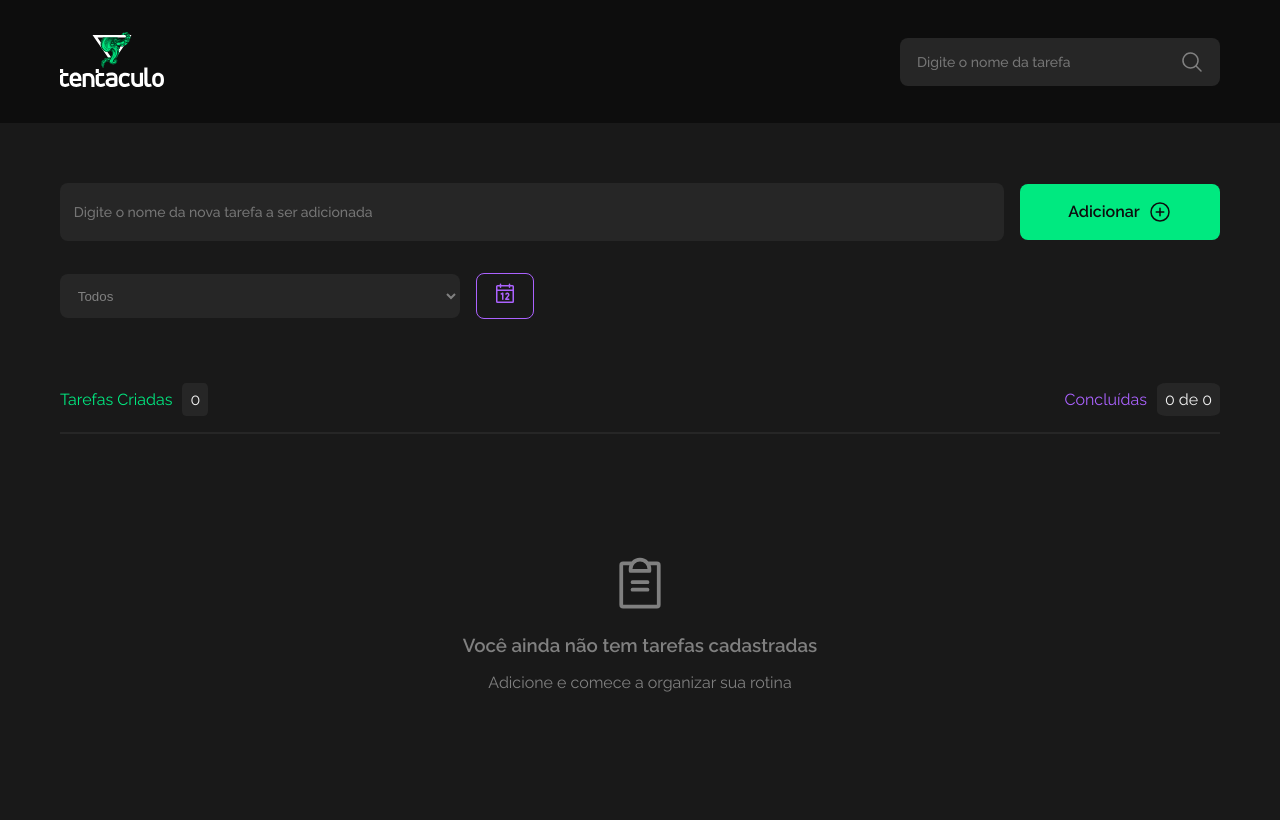
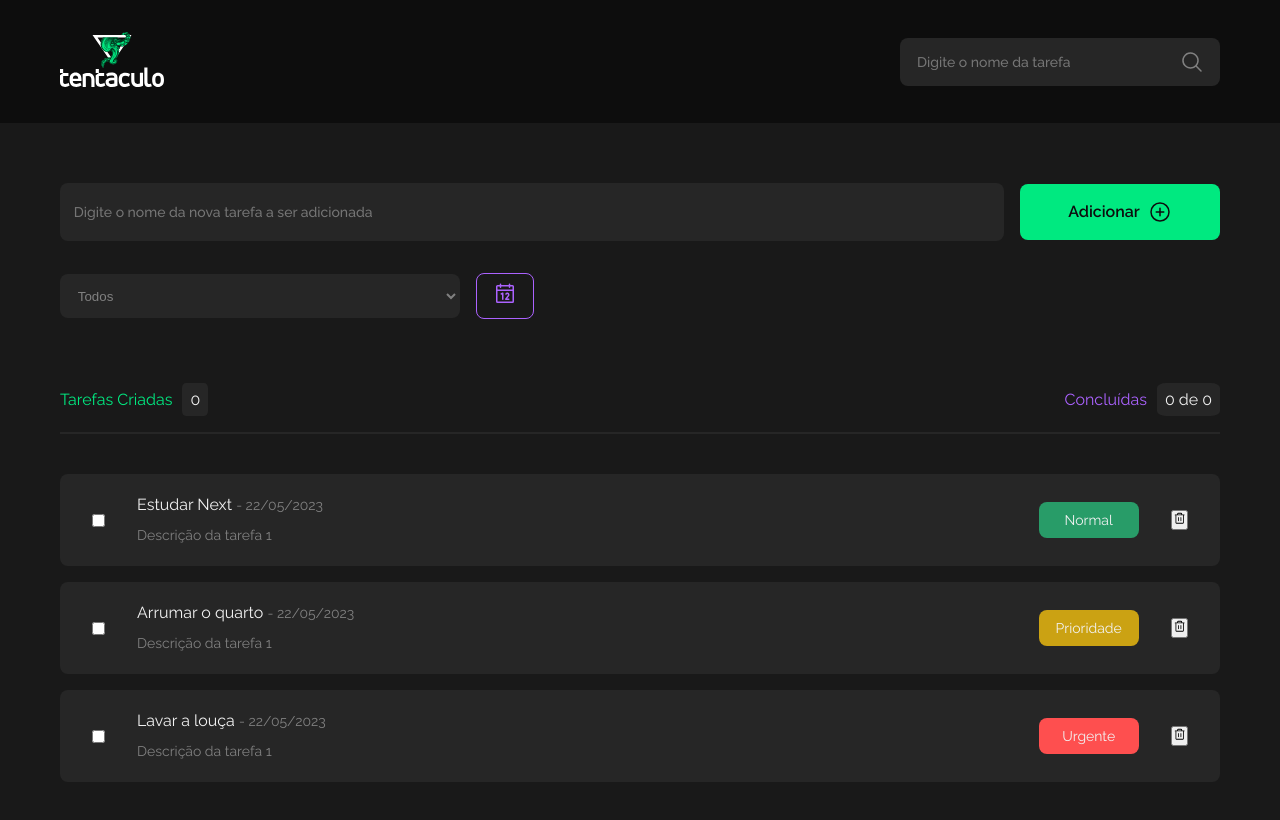
Before and after one commit to matheusfelipetp/to-do-tentaculo, a React (Vite) app: page / in a window 1280 px wide. Shown: the top 820 px of the page. Built offline with nearby package versions, Linux system fonts and the light colour scheme.

Commit message:
feat: add task card

```diff
--- /dev/null
+++ b/src/components/TaskCard/_taskCard.scss
@@ -0,0 +1,63 @@
+.task-card {
+  @include flex;
+  justify-content: space-between;
+
+  background: $gray-500;
+  border-radius: $radius;
+  width: 100%;
+  padding: 1rem 2rem;
+
+  .task-container {
+    @include flex;
+    gap: 2rem;
+
+    input[type='checkbox'] {
+      cursor: pointer;
+      accent-color: $primary;
+    }
+  }
+
+  .text-task {
+    @include flex;
+    flex-direction: column;
+    align-items: flex-start;
+
+    h3 {
+      @include fontType(16);
+      color: $gray-100;
+
+      span {
+        @include fontType(14);
+        color: $gray-200;
+      }
+    }
+
+    p {
+      @include fontType(14);
+      color: $gray-200;
+    }
+  }
+
+  .actions-container {
+    @include flex;
+    gap: 2rem;
+
+    span {
+      @include fontType(14);
+      color: $gray-100;
+      background: $success;
+      padding: 0.2rem 1rem;
+      border-radius: $radius;
+      width: 100px;
+      text-align: center;
+
+      &.priority {
+        background: $warning;
+      }
+
+      &.urgent {
+        background: $important;
+      }
+    }
+  }
+}
--- /dev/null
+++ b/src/components/TaskCard/index.tsx
@@ -0,0 +1,46 @@
+import { Trash } from '@phosphor-icons/react';
+
+type Task = {
+  id: string;
+  title: string;
+  description: string;
+  date: string;
+  category: string;
+};
+
+type TaskCardProps = {
+  task: Task;
+};
+
+export const TaskCard = ({ task }: TaskCardProps) => {
+  const verifyPriority = () => {
+    if (task.category === 'Prioridade') {
+      return 'priority';
+    } else if (task.category === 'Urgente') {
+      return 'urgent';
+    }
+  };
+
+  return (
+    <div className="task-card">
+      <div className="task-container">
+        <input type="checkbox" />
+
+        <div className="text-task">
+          <h3>
+            {task.title} <span> - {task.date}</span>
+          </h3>
+          <p>{task.description}</p>
+        </div>
+      </div>
+
+      <div className="actions-container">
+        <span className={verifyPriority()}>{task.category}</span>
+
+        <button>
+          <Trash />
+        </button>
+      </div>
+    </div>
+  );
+};
--- a/src/components/TaskList/_taskList.scss
+++ b/src/components/TaskList/_taskList.scss
@@ -35,6 +35,13 @@
     }
   }
 
+  .tasks {
+    @include flex;
+    flex-direction: column;
+    margin-top: 40px;
+    gap: 1rem;
+  }
+
   .empty-list {
     @include flex;
     @include fontType(16);
--- a/src/components/TaskList/index.tsx
+++ b/src/components/TaskList/index.tsx
@@ -1,6 +1,30 @@
 import { ClipboardText } from '@phosphor-icons/react';
+import { v4 as uuid } from 'uuid';
+import { TaskCard } from '../TaskCard';
 
-const mock: any[] = [];
+const mock: any[] = [
+  {
+    id: uuid(),
+    title: 'Estudar Next',
+    description: 'Descrição da tarefa 1',
+    date: '22/05/2023',
+    category: 'Normal',
+  },
+  {
+    id: uuid(),
+    title: 'Arrumar o quarto',
+    description: 'Descrição da tarefa 1',
+    date: '22/05/2023',
+    category: 'Prioridade',
+  },
+  {
+    id: uuid(),
+    title: 'Lavar a louça',
+    description: 'Descrição da tarefa 1',
+    date: '22/05/2023',
+    category: 'Urgente',
+  },
+];
 
 export const TaskList = () => {
   return (
@@ -16,7 +40,11 @@ export const TaskList = () => {
       </div>
 
       {mock?.length ? (
-        mock.map((elem) => <>{elem.name}</>)
+        <div className="tasks">
+          {mock.map((elem) => (
+            <TaskCard task={elem} key={elem.id} />
+          ))}
+        </div>
       ) : (
         <div className="empty-list">
           <ClipboardText size={60} />
--- a/src/styles/style.scss
+++ b/src/styles/style.scss
@@ -12,6 +12,7 @@
 @import '@/components/Select/select';
 @import '@/components/ButtonCalendar/buttonCalendar';
 @import '@/components/TaskList/taskList';
+@import '@/components/TaskCard/taskCard';
 
 //pages
 @import '@/pages/Tasks/tasks';
```
